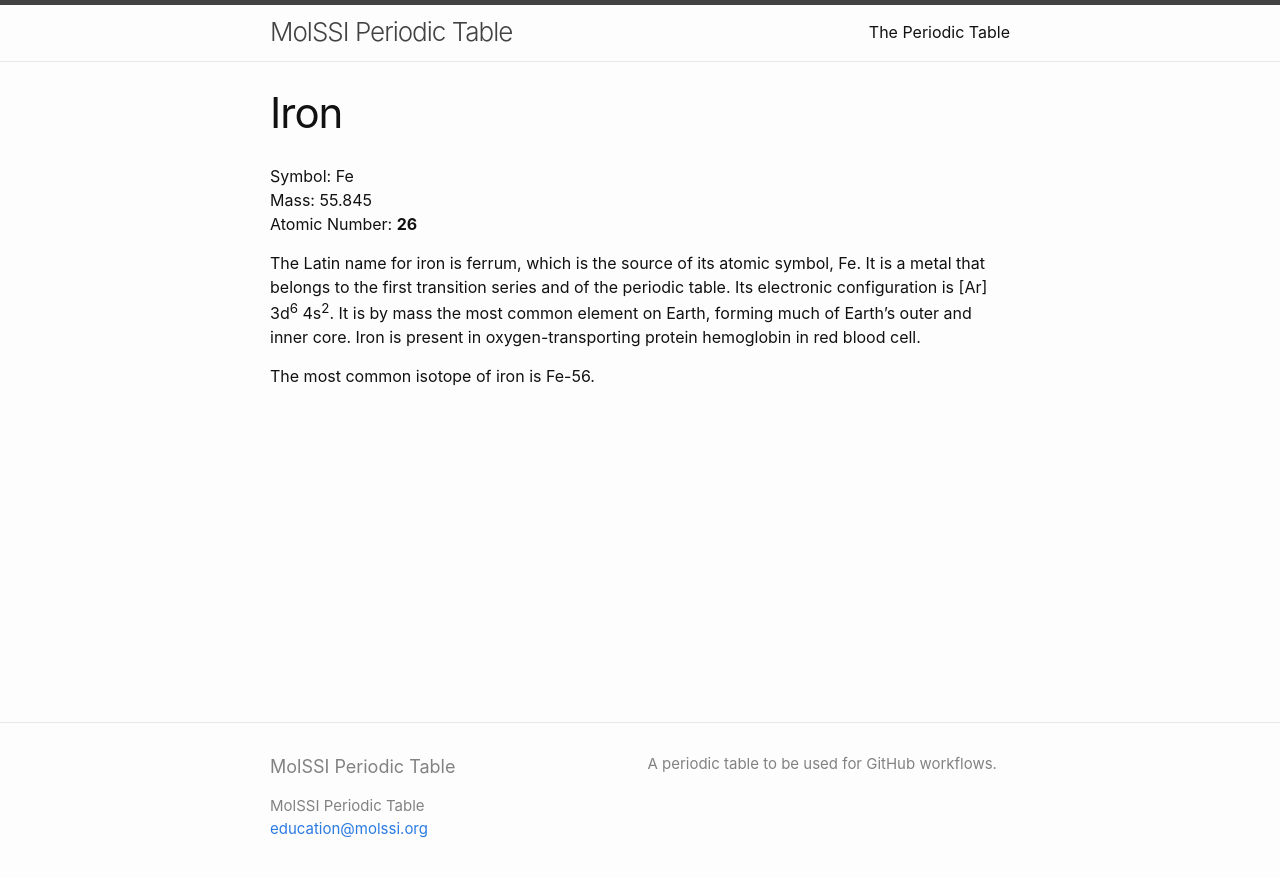
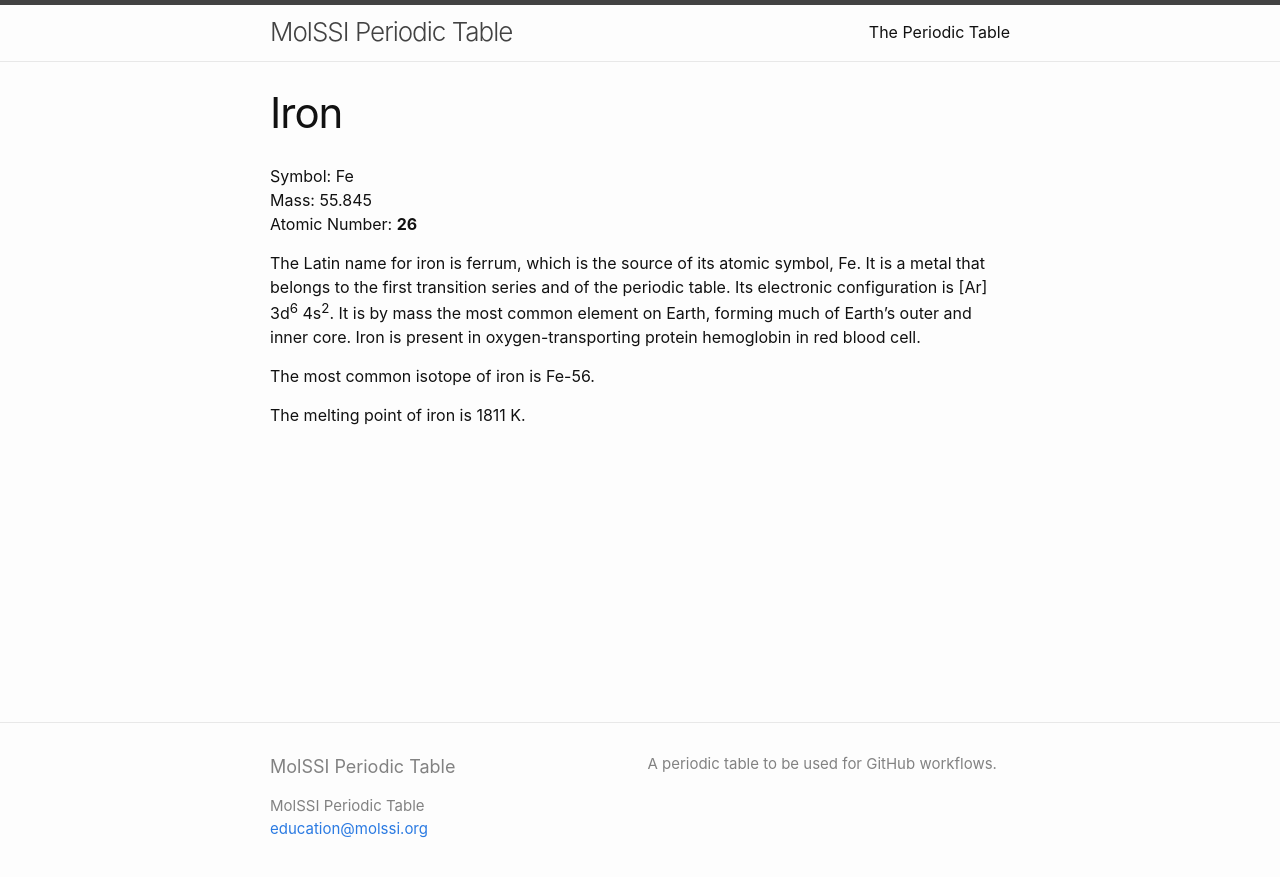
Before and after one commit to MolSSI-Education/periodic-table, a Jekyll site: the page built from elements/iron.md, in a window 1280 px wide. Shown: the top 877 px of the page. Built offline with Jekyll 4.4.1, drawn with Linux system fonts in a browser that asks for light colours.

Commit message:
Add melting point of iron

```diff
--- a/elements/iron.md
+++ b/elements/iron.md
@@ -16,3 +16,5 @@ outer and inner core. Iron is present in oxygen-transporting
 protein hemoglobin in red blood cell.
 
 The most common isotope of iron is Fe-56.
+
+The melting point of iron is 1811 K.
```
